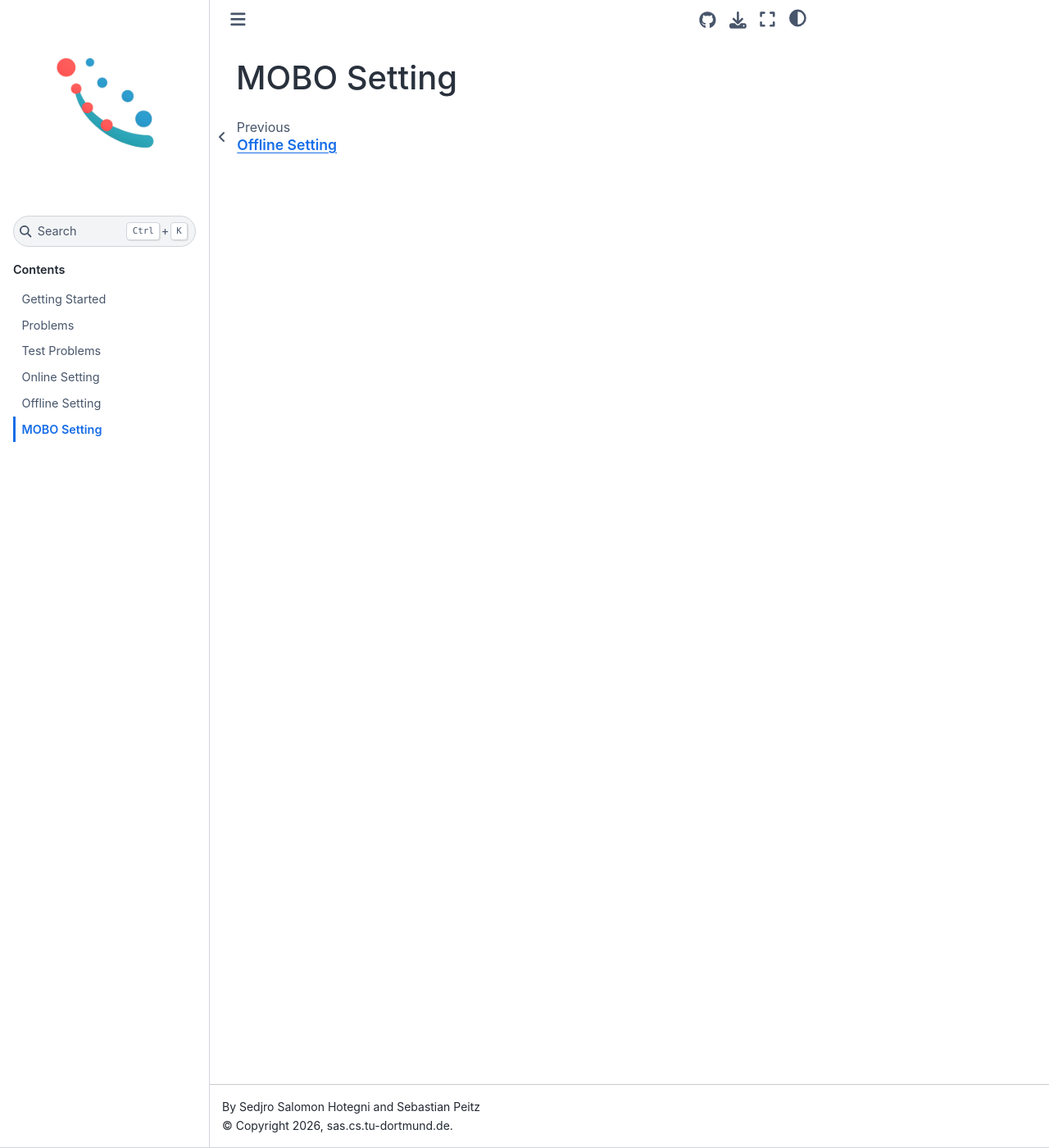
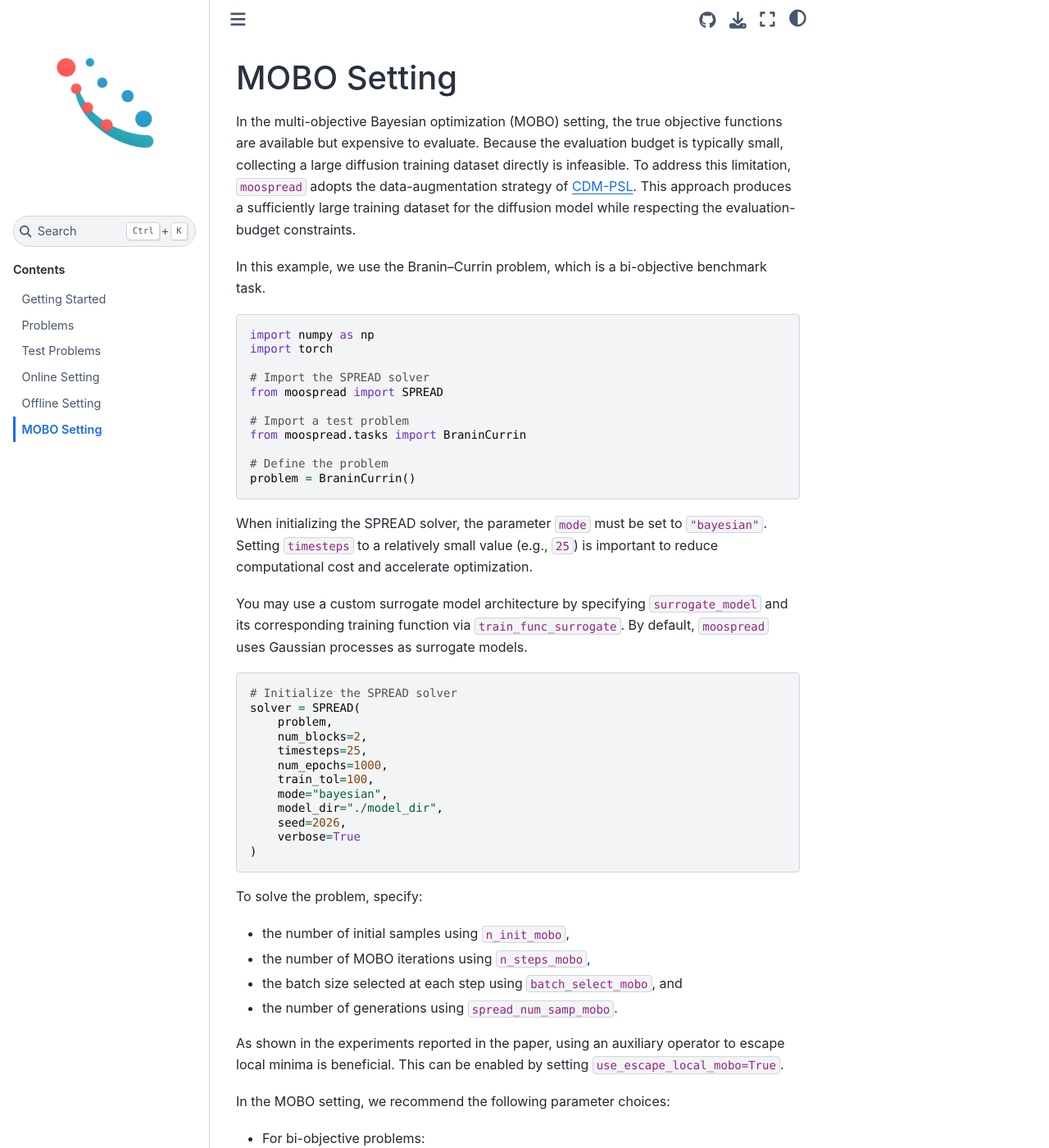
Before and after one commit to safe-autonomous-systems/moo-spread, a Sphinx documentation site: the page built from docs/mobo-setting.rst, in a window 1280 px wide and 1400 px high. Shown: the whole window at 82% size. Built offline with Sphinx 7.4.7 and the Sphinx Book theme 1.1.4, drawn with Linux system fonts in a browser that asks for light colours; some of the changed text lies outside the part shown.

Commit message:
Enhance MOBO setting documentation with examples
Expanded the MOBO setting documentation with detailed explanations and code examples for using the SPREAD solver, including parameter recommendations for bi-objective and multi-objective problems.

```diff
--- a/docs/mobo-setting.rst
+++ b/docs/mobo-setting.rst
@@ -1,4 +1,95 @@
 .. _mobo-setting:
 
 MOBO Setting
-==============
+============
+
+In the multi-objective Bayesian optimization (MOBO) setting, the true objective functions are available but expensive to evaluate.
+Because the evaluation budget is typically small, collecting a large diffusion training dataset directly is infeasible.
+To address this limitation, ``moospread`` adopts the data-augmentation strategy of
+`CDM-PSL <https://ojs.aaai.org/index.php/AAAI/article/view/34913>`_.
+This approach produces a sufficiently large training dataset for the diffusion model while respecting the evaluation-budget constraints.
+
+In this example, we use the Branin–Currin problem, which is a bi-objective benchmark task.
+
+.. code-block:: python
+
+   import numpy as np
+   import torch
+
+   # Import the SPREAD solver
+   from moospread import SPREAD
+
+   # Import a test problem
+   from moospread.tasks import BraninCurrin
+
+   # Define the problem
+   problem = BraninCurrin()
+
+
+When initializing the SPREAD solver, the parameter ``mode`` must be set to ``"bayesian"``.
+Setting ``timesteps`` to a relatively small value (e.g., ``25``) is important to reduce computational cost and accelerate optimization.
+
+You may use a custom surrogate model architecture by specifying ``surrogate_model`` and its corresponding training function via ``train_func_surrogate``.
+By default, ``moospread`` uses Gaussian processes as surrogate models.
+
+.. code-block:: python
+
+   # Initialize the SPREAD solver
+   solver = SPREAD(
+       problem,
+       num_blocks=2,
+       timesteps=25,
+       num_epochs=1000,
+       train_tol=100,
+       mode="bayesian",
+       model_dir="./model_dir",
+       seed=2026,
+       verbose=True
+   )
+
+
+To solve the problem, specify:
+
+- the number of initial samples using ``n_init_mobo``,
+- the number of MOBO iterations using ``n_steps_mobo``,
+- the batch size selected at each step using ``batch_select_mobo``, and
+- the number of generations using ``spread_num_samp_mobo``.
+
+As shown in the experiments reported in the paper, using an auxiliary operator to escape local minima is beneficial.
+This can be enabled by setting ``use_escape_local_mobo=True``.
+
+In the MOBO setting, we recommend the following parameter choices:
+
+- For bi-objective problems:
+
+  - ``rho_scale_gamma = 0.9``
+  - ``eta_init = 0.9``
+  - ``lr_inner = 0.9``
+
+- For problems with more than two objectives:
+
+  - ``rho_scale_gamma = 0.01 / 0.0001``
+  - ``eta_init = 0.9``
+  - ``lr_inner = 0.9 / 5e-4``
+
+If intermediate Pareto fronts are not required, set ``iterative_plot=False``.
+
+.. code-block:: python
+
+   # Solve the problem
+   res_x, res_y = solver.solve(
+       rho_scale_gamma=0.9,
+       eta_init=0.9,
+       lr_inner=0.9,
+       iterative_plot=True,
+       plot_period=10,
+       max_backtracks=25,
+       save_results=True,
+       samples_store_path="./samples_dir/",
+       images_store_path="./images_dir/",
+       n_init_mobo=100,
+       use_escape_local_mobo=True,
+       n_steps_mobo=20,
+       spread_num_samp_mobo=25,
+       batch_select_mobo=5
+   )
```
